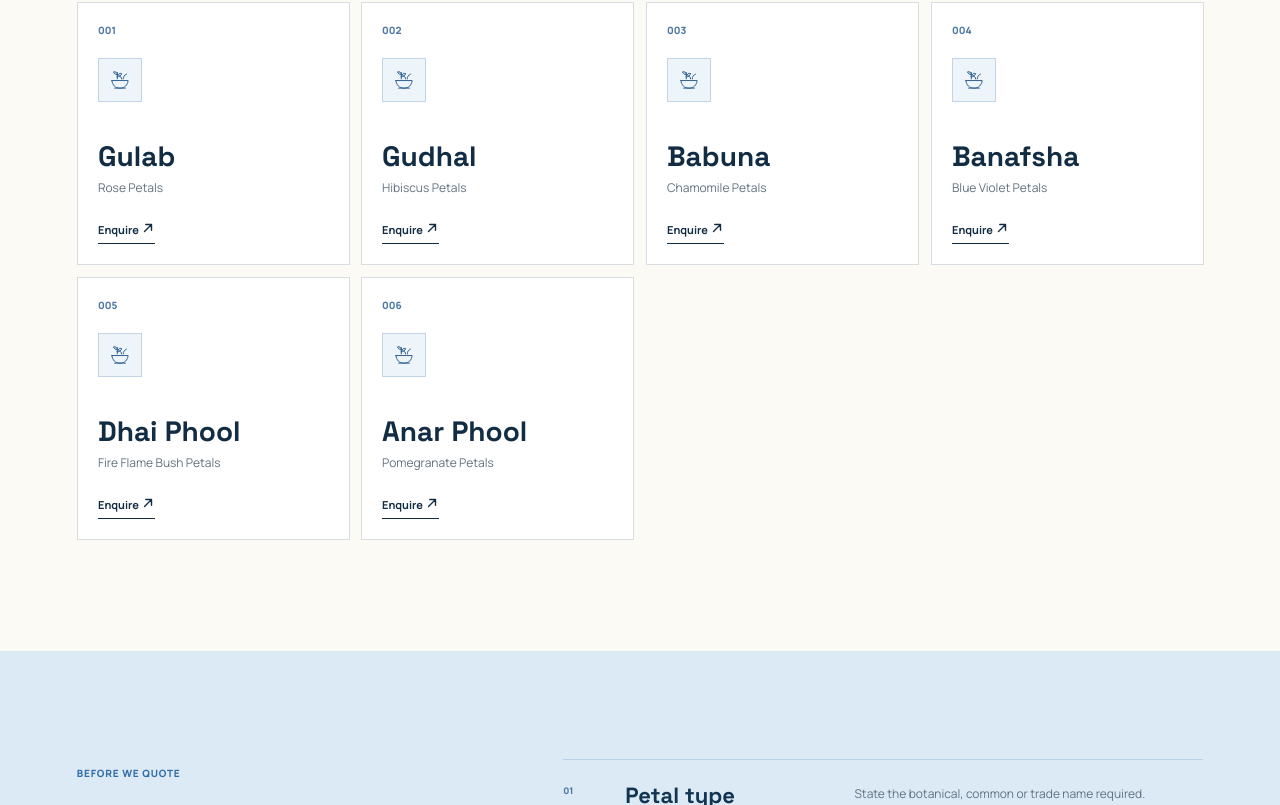
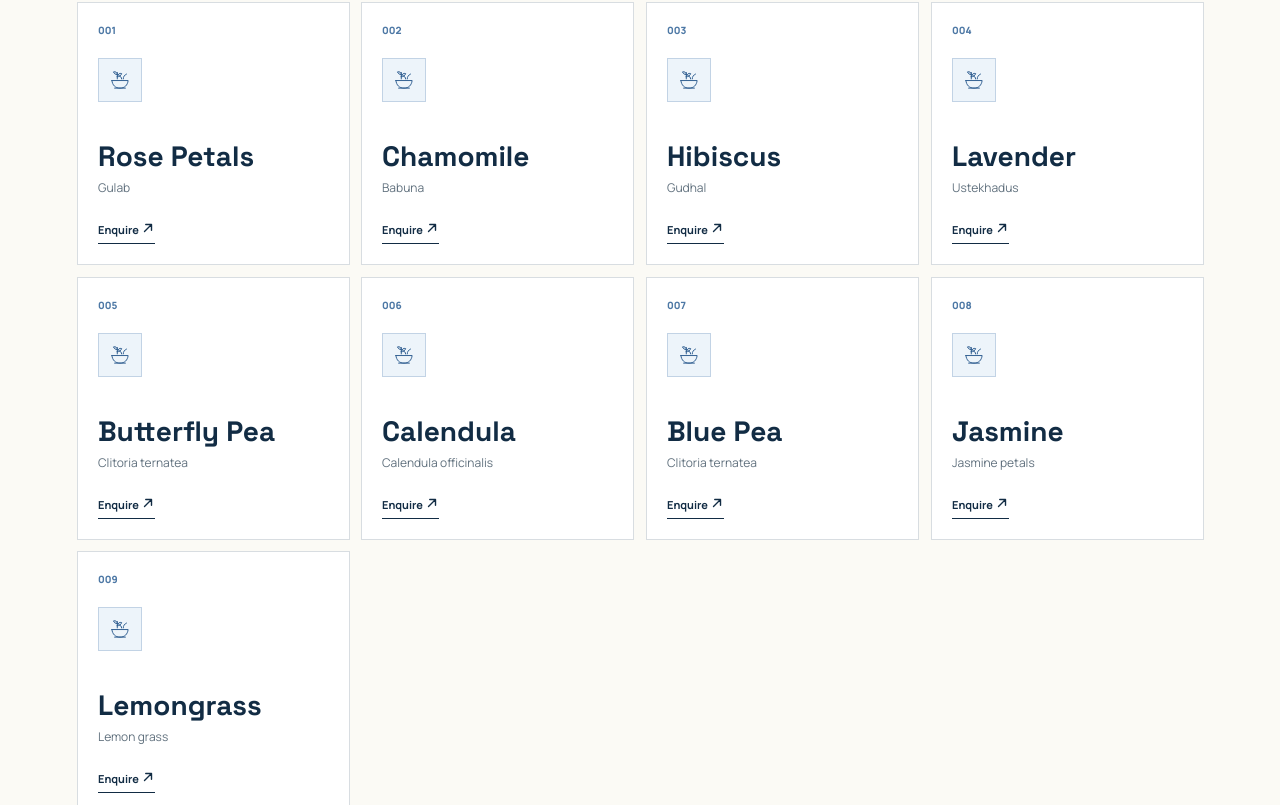
Before and after one commit to aliasgarsogiawala/stc, a Next.js app: page /products/petals in a window 1280 px wide. Shown: the part 1975-2780 px from the top of the page. Built offline with nearby package versions, Linux system fonts and the light colour scheme; no server answers.

Commit message:
products

```diff
--- a/app/products/catalog-data.ts
+++ b/app/products/catalog-data.ts
@@ -48,9 +48,11 @@ const sources = [
     path: "Herbs-Spices.asp",
     description: "Dried petals for teas, blends, fragrance, wellness and traditional applications.",
     fallback: [
-      ["Gulab", "Rose Petals"], ["Gudhal", "Hibiscus Petals"],
-      ["Babuna", "Chamomile Petals"], ["Banafsha", "Blue Violet Petals"],
-      ["Dhai Phool", "Fire Flame Bush Petals"], ["Anar Phool", "Pomegranate Petals"],
+      ["Rose Petals", "Gulab"], ["Chamomile", "Babuna"],
+      ["Hibiscus", "Gudhal"], ["Lavender", "Ustekhadus"],
+      ["Butterfly Pea", "Clitoria ternatea"], ["Calendula", "Calendula officinalis"],
+      ["Blue Pea", "Clitoria ternatea"], ["Jasmine", "Jasmine petals"],
+      ["Lemongrass", "Lemon grass"],
     ],
   },
   {
@@ -134,13 +136,15 @@ function fallbackProducts(source: (typeof sources)[number]): CatalogProduct[] {
 export async function getCatalog(): Promise<CatalogCategory[]> {
   return Promise.all(sources.map(async (source) => {
     const sourceUrl = `https://supremetrading.in/${source.path}`;
-    let products: CatalogProduct[] = [];
+    let products: CatalogProduct[] = source.id === "petals" ? fallbackProducts(source) : [];
 
-    try {
-      const response = await fetch(sourceUrl, { next: { revalidate: 86_400 } });
-      if (response.ok) products = parseProducts(await response.text(), source);
-    } catch {
-      // The local fallback keeps the catalogue usable when the source is temporarily unavailable.
+    if (source.id !== "petals") {
+      try {
+        const response = await fetch(sourceUrl, { next: { revalidate: 86_400 } });
+        if (response.ok) products = parseProducts(await response.text(), source);
+      } catch {
+        // The local fallback keeps the catalogue usable when the source is temporarily unavailable.
+      }
     }
 
     return {
--- a/app/products/herbs/page.tsx
+++ b/app/products/herbs/page.tsx
@@ -2,8 +2,9 @@ import Image from "next/image";
 import Link from "next/link";
 import SiteFooter from "../../site-footer";
 import SiteHeader from "../../site-header";
-import { HerbSprig } from "../../icons";
 import { collectionPageJsonLd, createPageMetadata, JsonLd } from "../../seo";
+import CategoryProductBrowser from "../category-product-browser";
+import { getCatalog } from "../catalog-data";
 import NextCategory from "../next-category";
 
 const description = "Whole botanicals, roots, barks, seeds, flowers and trade spices sourced in bulk to grade for food, wellness and Ayurvedic buyers.";
@@ -18,17 +19,6 @@ export const metadata = createPageMetadata({
   imageHeight: 1080,
 });
 
-const variants = [
-  { name: "Ashwagandha", note: "Withania root, a cornerstone Ayurvedic botanical.", origin: "Root" },
-  { name: "Haldi (Turmeric)", note: "Whole and ground turmeric for food and wellness.", origin: "Rhizome" },
-  { name: "Dalchini (Cinnamon)", note: "Aromatic bark for spice and extract use.", origin: "Bark" },
-  { name: "Mulethi (Liquorice)", note: "Sweet root for wellness and confectionery.", origin: "Root" },
-  { name: "Isabgol (Psyllium)", note: "Husk prized for fibre and digestive products.", origin: "Seed husk" },
-  { name: "Amla", note: "Indian gooseberry, vitamin-C rich botanical.", origin: "Fruit" },
-  { name: "Gulab (Rose Petals)", note: "Dried petals for teas, blends and fragrance.", origin: "Flower" },
-  { name: "Giloy", note: "Moon-creeper stem valued in Ayurveda.", origin: "Stem" },
-];
-
 const qualities = [
   { k: "01", t: "Cleaned & sorted", d: "Graded, de-stoned and sieved to your specification." },
   { k: "02", t: "Moisture-safe", d: "Dried and checked to prevent spoilage in transit." },
@@ -36,14 +26,18 @@ const qualities = [
   { k: "04", t: "Origin-traceable", d: "Botanical name and region confirmed per consignment." },
 ];
 
-export default function HerbsPage() {
+export default async function HerbsPage() {
+  const catalog = await getCatalog();
+  const category = catalog.find((item) => item.id === "herbs-spices");
+  const products = category?.products ?? [];
+
   return (
     <main className="product-detail-page prod-page herbs-page">
       <JsonLd data={collectionPageJsonLd({
         name: "Herbs and spices",
         description,
         path: "/products/herbs",
-        items: variants.map((variant) => variant.name),
+        items: products.map((product) => product.name),
       })} />
       <SiteHeader theme="solid" />
 
@@ -64,7 +58,7 @@ export default function HerbsPage() {
             supplied in bulk — whole, cut or milled to your spec.
           </p>
           <div className="prod-hero-actions">
-            <a className="button button-accent" href="#variants">View the range</a>
+            <a className="button button-accent" href="#category-products">View the range</a>
             <Link className="text-link" href="/contact#enquiry">Request a sample</Link>
           </div>
         </div>
@@ -84,24 +78,7 @@ export default function HerbsPage() {
         </div>
       </section>
 
-      <section className="prod-variants" id="variants">
-        <div className="prod-variants-head">
-          <p className="section-kicker">Selection</p>
-          <h2 data-reveal>Herbs &amp; spices</h2>
-          <p>A sample of the range — availability and grade confirmed on enquiry.</p>
-        </div>
-        <div className="prod-variant-grid gs-stagger">
-          {variants.map((v, i) => (
-            <article className="prod-variant-card tilt-card" id={v.name.startsWith("Gulab") ? "petals" : undefined} key={v.name}>
-              <span className="pv-index">{String(i + 1).padStart(2, "0")}</span>
-              <div className="product-card-glyph" aria-hidden="true"><HerbSprig /></div>
-              <h3>{v.name}</h3>
-              <p>{v.note}</p>
-              <small>{v.origin}</small>
-            </article>
-          ))}
-        </div>
-      </section>
+      <CategoryProductBrowser categoryName="medicinal herbs and spices" products={products} theme="petals" />
 
       <section className="prod-quality gs-reveal">
         <div className="prod-quality-head">
--- a/app/products/page.tsx
+++ b/app/products/page.tsx
@@ -17,7 +17,7 @@ const dedicatedPages: Record<string, string> = {
 };
 
 const categoryImages: Record<string, string> = {
-  "herbs-spices": "/supreme/generated/herbs-spices-flatlay-full-hero.png",
+  "herbs-spices": "/supreme/generated/herbs-spices-flatlay-full-hero-v2.png",
   petals: "/supreme/generated/petals-flatlay-full-hero.png",
   honey: "/supreme/generated/honey-flatlay-full-hero.png",
   "food-herbs": "/supreme/generated/food-herbs-flatlay-full-hero.png",
```
Also changed, not shown: 1 other file (tests, documents, lock files or other folders).
